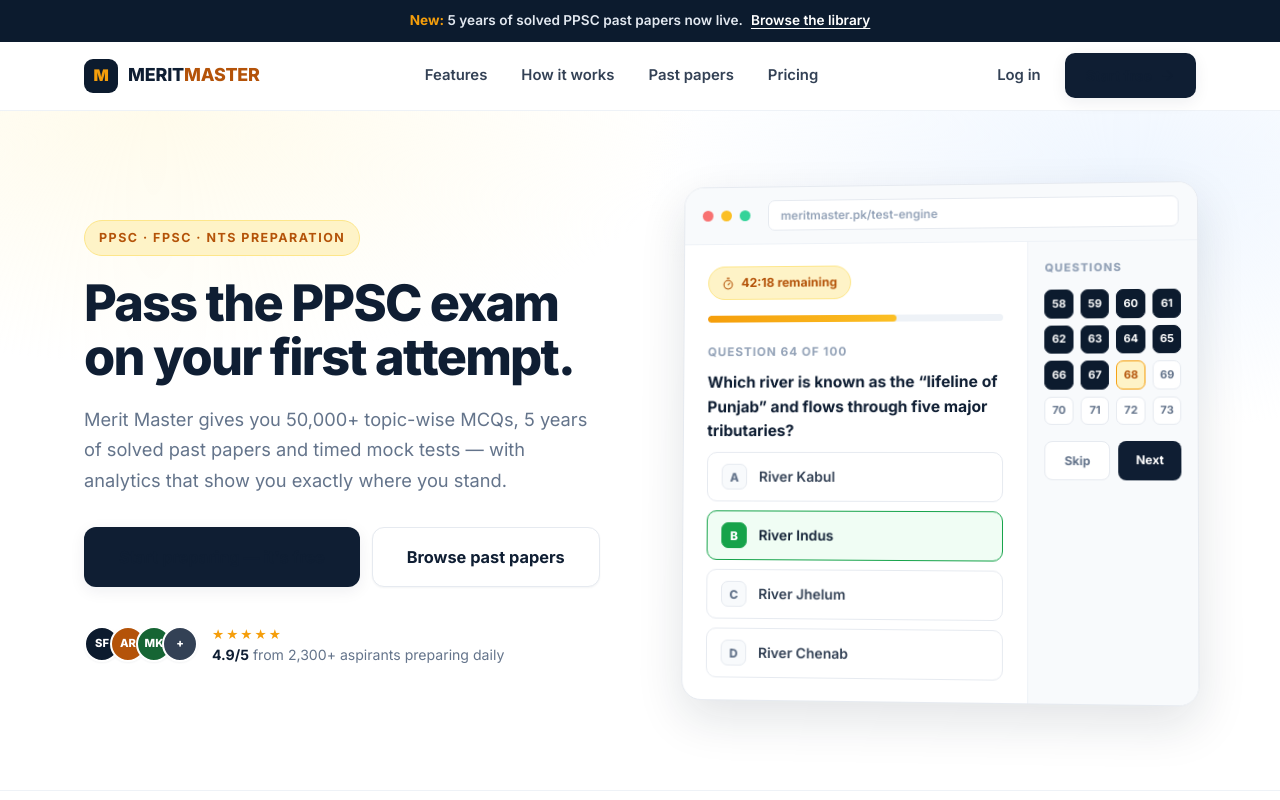
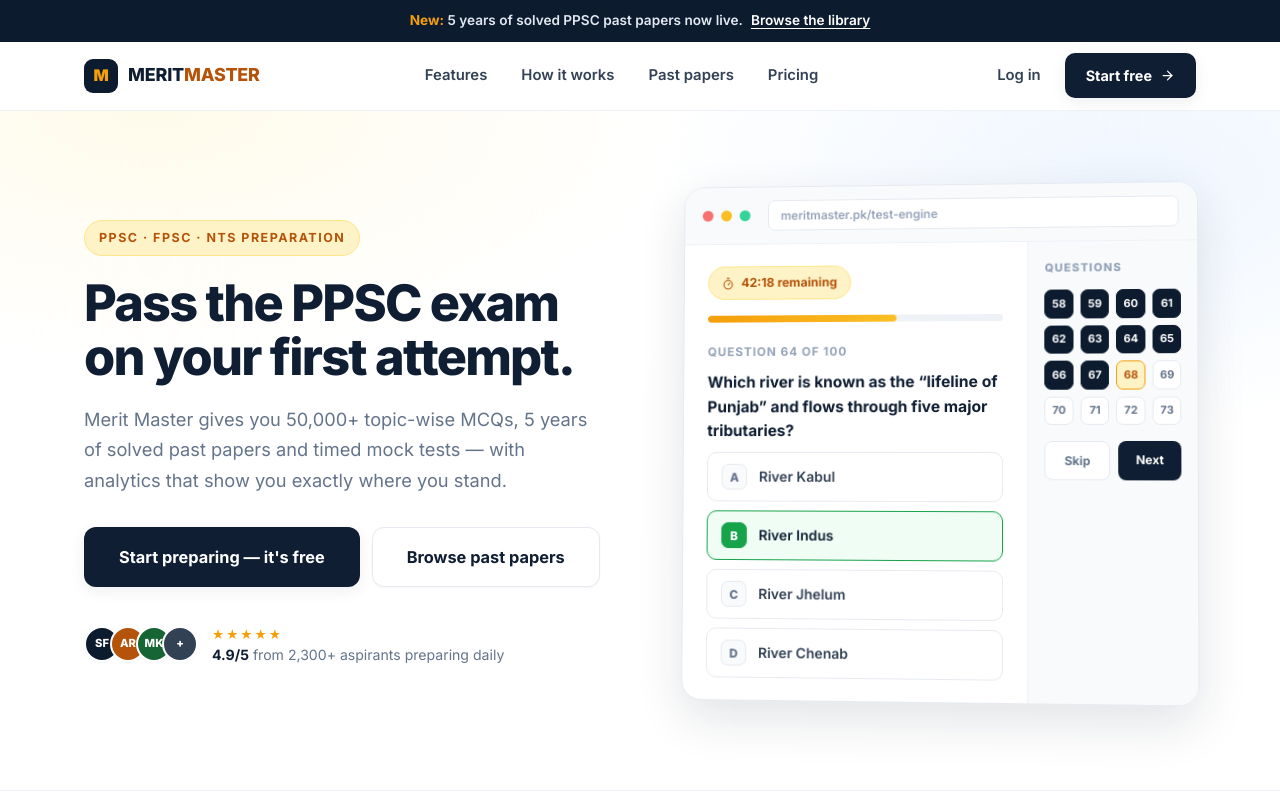
Before and after one commit to alithecoder-hue/PPSC_PRO, a Next.js app in the folder frontend/: page / in a window 1280 px wide. Shown: the top 800 px of the page. Built offline with nearby package versions, Linux system fonts and the light colour scheme; a web font is replaced by a local one.

Commit message:
Harden mm-btn-primary text color (fix invisible CTA labels in some Chromium builds)

```diff
--- a/frontend/src/app/(marketing)/marketing.css
+++ b/frontend/src/app/(marketing)/marketing.css
@@ -127,6 +127,16 @@
   color: #fff;
   box-shadow: var(--mm-shadow);
 }
+/* Hardened: primary CTA label must always paint white (seen rendered dark-on-dark in some Chromium builds) */
+a.mm-btn-primary,
+button.mm-btn-primary,
+a.mm-btn-primary:hover,
+button.mm-btn-primary:hover,
+a.mm-btn-primary:visited,
+a.mm-btn-primary:active {
+  color: #fff !important;
+  -webkit-text-fill-color: #fff;
+}
 .mm-btn-primary:hover {
   background: var(--mm-navy-2);
   transform: translateY(-1px);
```
